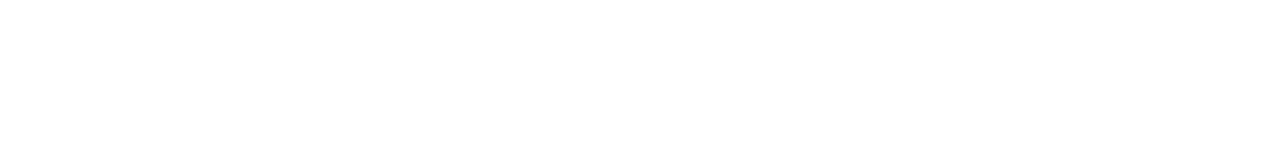
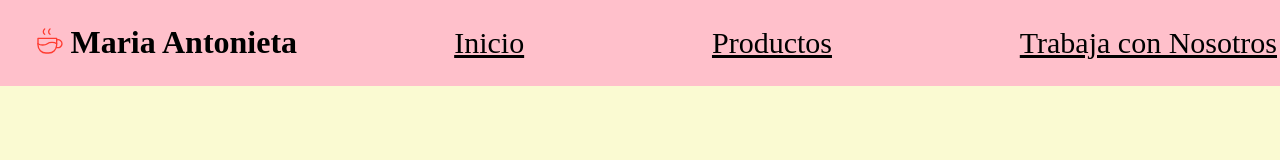
Before and after one commit to tamtislavsky-lgtm/TechDay, a plain HTML site: page productos.html in a window 1280 px wide. Drawn offline with Linux system fonts and the light colour scheme.

Commit message:
cambios en style

```diff
--- a/productos.html
+++ b/productos.html
@@ -0,0 +1,58 @@
+<!DOCTYPE html>
+<html lang="en">
+<head>
+    <meta charset="UTF-8">
+    <meta name="viewport" content="width=device-width, initial-scale=1.0">
+    <meta name="description" content="María Antonieta es una cafetería ubicada en Córdoba, Argentina, que se ha convertido en un punto de encuentro ideal para quienes buscan disfrutar de momentos especiales acompañados de sabores únicos y productos de excelente calidad. Nuestro espacio se destaca por ofrecer una amplia variedad de propuestas gastronómicas, con especial énfasis en la pastelería artesanal, las opciones dulces y una experiencia cálida y acogedora para cada visitante.
+
+    En María Antonieta, los clientes pueden disfrutar de deliciosos desayunos preparados con ingredientes frescos, completos brunches ideales para compartir, almuerzos elaborados con dedicación y meriendas pensadas para acompañar cada momento del día. Nuestra carta combina recetas tradicionales con propuestas innovadoras, ofreciendo una gran selección de tortas, facturas, croissants, tartas, cafés especiales, infusiones y bebidas para todos los gustos.
+
+    El ambiente elegante y confortable de nuestra cafetería está diseñado para que familias, amigos, parejas y profesionales encuentren el lugar perfecto para relajarse, trabajar o compartir una agradable reunión. Gracias a la calidad de nuestros productos, la atención personalizada y la pasión por la gastronomía, María Antonieta se posiciona como una de las cafeterías de referencia en Córdoba. Nuestro compromiso es brindar una experiencia memorable, donde cada detalle contribuya a crear momentos inolvidables alrededor de una buena taza de café y exquisitas especialidades dulces.">
+    <meta name="keywords" content="cafetería en Córdoba, desayunos en Córdoba, brunch en Córdoba, meriendas artesanales, pastelería artesanal, tortas caseras, café de especialidad, almuerzos ligeros, cafetería gourmet, facturas y croissants, cafetería para reuniones, gastronomía en Córdoba, dulces artesanales, cafetería acogedora, merie  ndas en Córdoba, brunch gourmet, café y pastelería, cafetería argentina, experiencias gastronómicas, María Antonieta Córdoba">
+    <meta name="author" content="Thiago Amtislavsky, Maria Riestra y Enzo Barale">
+    <title>Maria Antonieta -</title>
+</head>
+<body style="margin: 0; padding: 0; background-color: lightgoldenrodyellow">
+    <header style="background-color: pink;">
+        <table>
+            <tr>
+                <td style="width: 5vw; text-align: right;">
+                    <!--
+                    tags: [espresso, hot, cup, latte, cafe, drink]
+                    category: Food
+                    version: "1.40"
+                    unicode: "ef0e"
+                    -->
+                    <svg
+                    xmlns="http://www.w3.org/2000/svg"
+                    width="32"
+                    height="32"
+                    viewBox="0 0 24 24"
+                    fill="none"
+                    stroke="#ff3b30"
+                    stroke-width="1"
+                    stroke-linecap="round"
+                    stroke-linejoin="round"
+                    >
+                    <path d="M3 14c.83 .642 2.077 1.017 3.5 1c1.423 .017 2.67 -.358 3.5 -1c.83 -.642 2.077 -1.017 3.5 -1c1.423 -.017 2.67 .358 3.5 1" />
+                    <path d="M8 3a2.4 2.4 0 0 0 -1 2a2.4 2.4 0 0 0 1 2" />
+                    <path d="M12 3a2.4 2.4 0 0 0 -1 2a2.4 2.4 0 0 0 1 2" />
+                    <path d="M3 10h14v5a6 6 0 0 1 -6 6h-2a6 6 0 0 1 -6 -6v-5z" />
+                    <path d="M16.746 16.726a3 3 0 1 0 .252 -5.555" />
+                    </svg>
+                </td>
+                <td style="width: 30vw;">
+                    <h1>Maria Antonieta</h1>
+                </td>
+                <td style="width: 65vw;">
+                    <nav style="display: flex; justify-content: space-between;">
+                        <a href="./index.html" style="font-size: 30px; list-style: none; font-style: none; color: black;">Inicio</a>
+                        <a href="./productos.html"style="font-size: 30px; list-style: none; font-style: none; color: black;">Productos</a>
+                        <a href="./trabajaconnosotros.html"style="font-size: 30px; list-style: none; font-style: none; color: black;">Trabaja con Nosotros</a>
+                    </nav>
+                </td>
+            </tr>
+        </table>
+    </header>
+</body>
+</html>
```
Also changed, not shown: index.html (+2 -2 lines), trabajaconnosotros.html (+58 -0 lines), assets/pastel-de-cafe-3058.jpg (added).
